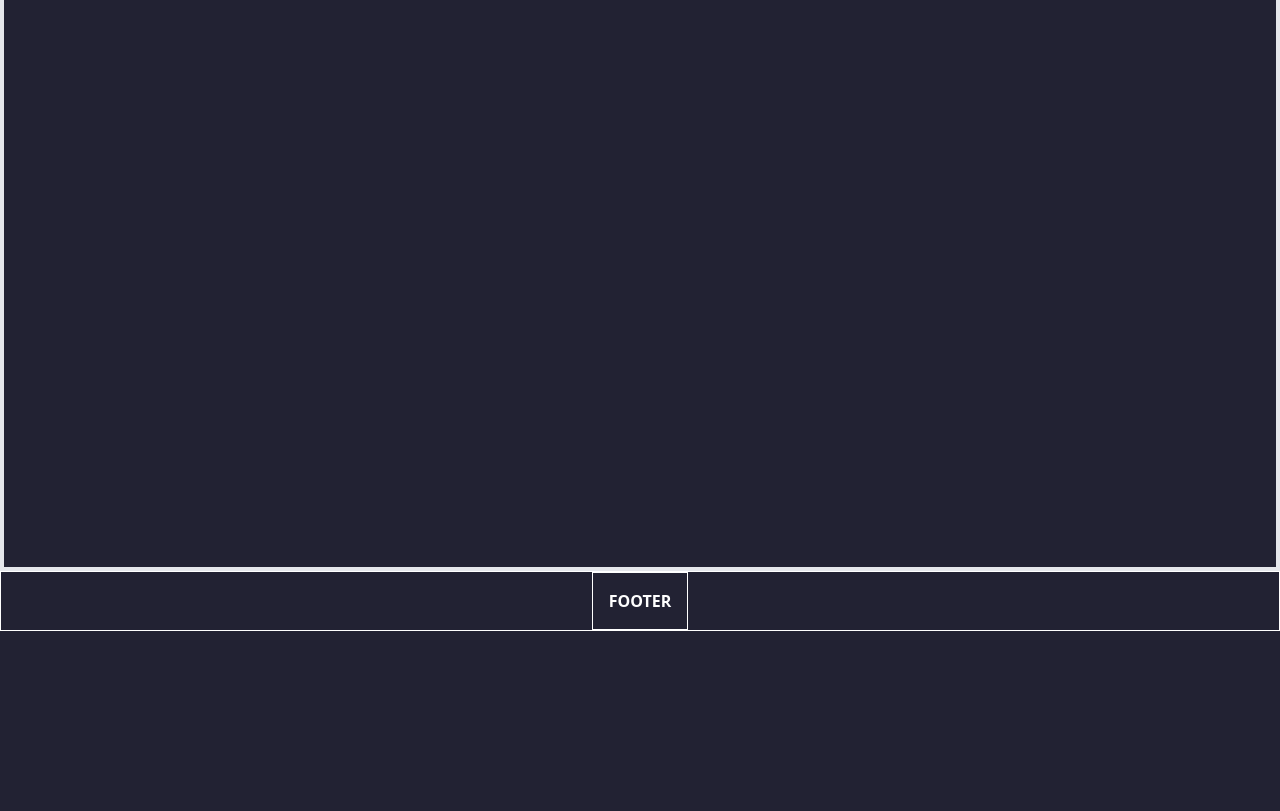
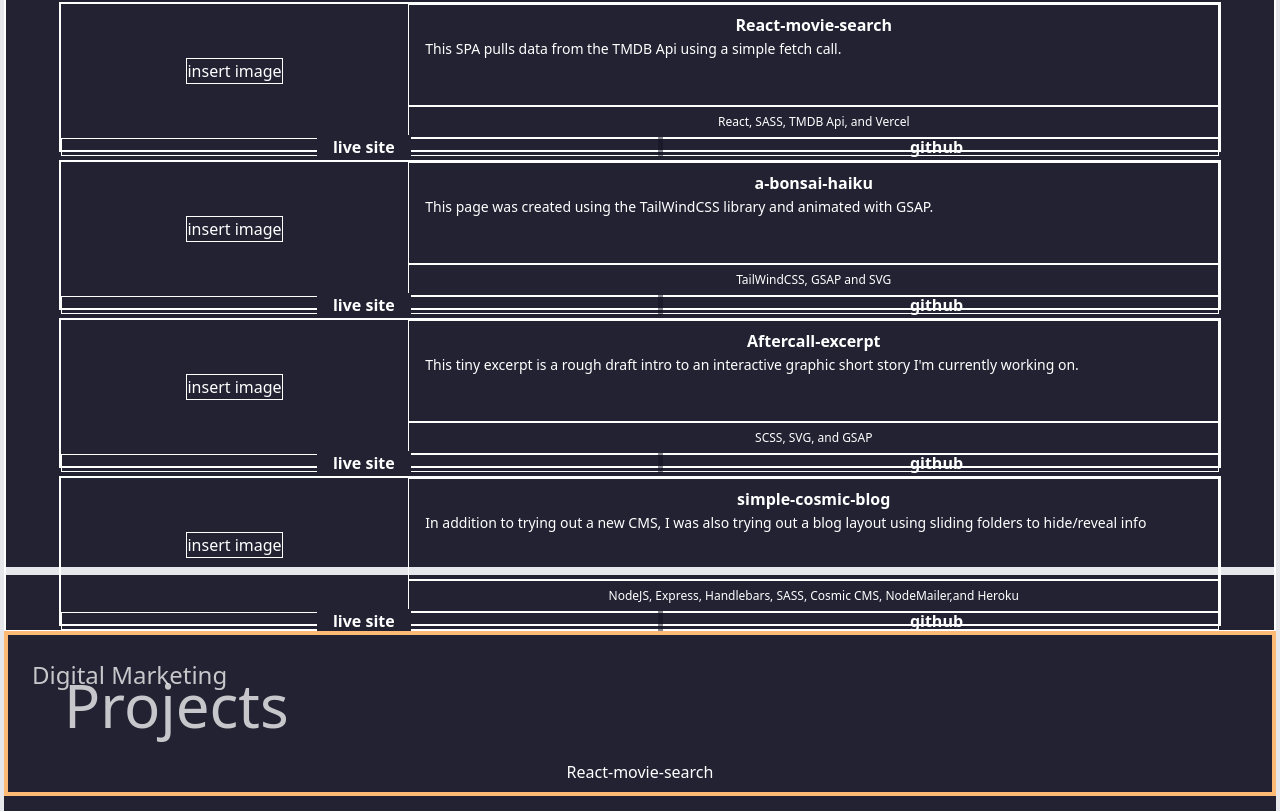
Before and after one commit to GSdaBlessedFist/PORTFOLIO_v3, a Next.js app: page / in a window 1280 px wide. Shown: the part 1089-1900 px from the top of the page. Before the commit the page ends 1720 px from the top, so only its background shows below. Built offline with nearby package versions, Linux system fonts and the light colour scheme.

Commit message:
1)Finished the webDev projects section...NEXT:: digitalMarketingProject section

```diff
--- a/components/Layout.js
+++ b/components/Layout.js
@@ -3,26 +3,26 @@ import Link from "next/link";
 export default function Layout({children}){
 
 	return (<>
-		    <div className="container mx-auto w-screen md:container md:mx-auto sticky top-0 b" id="topNavBar">
+		    <div className="container mx-auto w-screen md:container md:mx-auto sticky top-0  b" id="topNavBar">
 		      <div className=" flex justify-between" id="topNavarInner">
-		        <a className="bg-[#223] p-4 b" href="#">LOGO</a>
+		        <a className="button p-4 b" href="#">LOGO</a>
 		        <div className="flex " id="topNavBarMenuGroup">
 
-		          	<Link href="#" className="active" id="topNavBarMenu-home">
-		          		<a className="bg-[#223] hover:bg-[#334] p-2 h-full flex items-center  b">Home</a>
+		          	<Link href="#" id="topNavBarMenu-home" className="active" >
+		          		<a className="button p-2 h-full flex items-center  b">Home</a>
 		          	</Link>
-		          	<Link href="#webDevSection" className="" id="topNavBarMenu-webDevSection">
-		         		<a className="bg-[#223] p-2 h-full flex items-center  b">Development</a>
+		          	<Link href="#web-development" id="topNavBarMenu-webDevSection" className="">
+		         		<a className="button p-2 h-full flex items-center  b">Development</a>
 		         	</Link>
-		         	<Link href="#emailDevSection" className="" id="topNavBarMenu-emailDevSection">
-		         		<a className="bg-[#223] p-2 h-full flex items-center b">Marketing</a>
+		         	<Link href="#digital-marketing" id="topNavBarMenu-emailDevSection" className="">
+		         		<a className="button p-2 h-full flex items-center b">Marketing</a>
 		         	</Link>
 		        </div>
 		      </div>
 		    </div>
 		    {children}
 		    <div id="footer">
-		    	<div className="container mx-auto w-screen md:container md:mx-auto b">
+		    	<div className="container mx-auto w-screen md:container md:mx-auto sticky bottom-0 b">
 		    		<div className=" flex justify-center " id="footerInner">
 		    			<p className="p-4 b">FOOTER</p>
 		    		</div>
--- a/components/Microblog.js
+++ /dev/null
@@ -1,22 +0,0 @@
-import {useState} from "react";
-import {microblog_entries} from "./microblog-entries";
-
-export const getStaticProps = async()=>{
-		console.log(typeof microblog_entries)
-    return{
-      props: {
-        microBlogEntries: microblog_entries
-      }
-    }
-}
-
-const function Microblog({microBlogEntries}){
-
-
-	return (<>
-		{microBlogEntries.map((entry)=>{
-			<div>entry.messag</div>
-		})}
-
-	</>)
-}
--- /dev/null
+++ b/data/emailProjectInfo.js
@@ -0,0 +1,14 @@
+const emailProjectInfo = [
+	{
+		id: "react-movie-search",
+		name: "React-movie-search",
+		goal: "This app pulls from The Movie Database(TMDB) Api to find general info on quite a few movies.",
+		description: "This SPA pulls data from the TMDB Api using a simple fetch call.",
+		techStack: "React, SASS, TMDB Api, and Vercel",
+		screenShot: "images/movie-search-screenshot.png",
+		url: "https://tmdb-movie-search-cxueep507-gsdablessedfist.vercel.app/",
+		git: "https://github.com/GSdaBlessedFist/TMDB-Movie-Search"
+	}
+];
+
+export default emailProjectInfo;
--- a/pages/index.js
+++ b/pages/index.js
@@ -1,18 +1,28 @@
 import {useState,useEffect} from "react";
+import Head from "next/head";
+import Link from "next/link";
 import Image from 'next/image';
-import projectPieces from "../components/projectInfo";
-import {microblog_entries} from "../components/microblog-entries";
+import projectPieces from "../data/projectInfo";
+import emailProjectPieces from "../data/emailProjectInfo";
+import {microblog_entries} from "../data/microblog-entries";
+
 
 export default function Home() {
 
   const [projects,setProjects] = useState(projectPieces);
+  const [emailProjects,setEmailProjects] = useState(emailProjectPieces);
   const [microblogPhrase,setMicroblogPhrase]= useState('Idea of the day');
 
   useEffect(()=>{
     setMicroblogPhrase(microblog_entries[Math.floor(Math.random()*microblog_entries.length)].message)
-  },[])
+  })
 
   return (<>
+
+    <Head>
+      <title>JZ-Portfolio</title>
+    </Head>
+
     <section className="container px-6 mx-auto h-screen border border-4 flex flex-col justify-center items-center" id="landingPage">
       <table className="table table-auto border">
         <tbody>
@@ -36,12 +46,13 @@ export default function Home() {
     </section>
 
     <WebDevSection projects={projects}/>
+    <EmailDevSection emailProjects={emailProjects}/>
   </>)
 }
 
 const WebDevSection = ({projects})=>{
   return(<>
-    <section className="container  mx-auto h-screen border border-4 flex flex-col " id="webDevSection">
+    <section className="container mx-auto h-screen border border-4 flex flex-col " id="web-development">
       <table className="relative top-14 table table-fixed b">
         <tbody>
           <tr id="webDev-title-row">
@@ -50,10 +61,70 @@ const WebDevSection = ({projects})=>{
               <span className="pl-8 relative top-[-1rem] text-6xl ">Projects</span>
             </td>
           </tr>
-          <tr id="webDev-items-row">
+          <tr id="webDev-links-row" className="flex flex-wrap justify-evenly">
+            {projects.map((project)=>{
+              return (<>
+                <td className="shrink-0 p-2 button" key="{project.id}">
+                  <Link href={`#${project.id}`}><a className=" h-full" id={`${project.id}-link`}>{project.name}</a></Link>
+                </td>
+              </>)
+            })}
+          </tr>
+          <tr id="webDev-items-row" className="flex flex-col pt-4 b">
+            {projects.map((project)=>{
+              return (<>
+                <div id={`${project.id}`} className="w-11/12 mx-auto my-1 b" key={`${project.id}-container`}>
+                  <div id={`${project.id}-grid`} className="grid grid-cols-[30%_auto] grid-rows-[70%_22%_8%] h-42 b">
+                    <div id={`${project.id}-screenshot`} className="col-span-1 row-span-2 m-auto b">insert image</div>
+                    <div id={`${project.id}-info`} className="p-4 pt-1  b">
+                      <h1 id={`${project.id}-title`} className="text-center py-1 font-bold ">{project.name}</h1>
+                      <p id={`${project.id}-description`} className="text-sm leading-4">{project.description}</p>
+                    </div>
+                    <div id={`${project.id}-techStack`} className="text-xs flex items-center justify-center p-2 text-center b">
+                      {project.techStack}
+                    </div>
+                    <div id={`${project.id}-external-links-group`} className="col-span-2 row-start-3 flex items-center justify-evenly p-2 b">
+                      <Link href={project.url} className="">
+                        <a id={`${project.id}-url`} className="font-bold button px-4" target="_blank">live site</a>
+                      </Link>
+                      <div className="spacer"> </div>
+                      <Link href={project.git}>
+                        <a id={`${project.id}-github`} className="font-bold" target="_blank">github</a>
+                      </Link>
+                    </div>
+                  </div>
+                </div>
+              </>)
+            })}
+          </tr>
+        </tbody>
+      </table>
 
+    </section>
+  </>)
+}
+
+const EmailDevSection = ({emailProjects})=>{
+
+  return (<>
+    <section className="container  mx-auto h-screen border border-4 flex flex-col " id="digital-marketing">
+      <table className="relative top-14 table table-fixed o">
+        <tbody>
+          <tr id="digitalMarketing-title-row">
+            <td className="pl-6 pt-6 text-2xl text-white/75">
+              Digital Marketing<br/>
+              <span className="pl-8 relative top-[-1rem] text-6xl ">Projects</span>
+            </td>
           </tr>
-
+          <tr id="digitalMarketing-links-row" className="flex flex-wrap justify-evenly">
+            {emailProjects.map((emailproject)=>{
+              return (<>
+                <td className="shrink-0 p-2 button" key="{emailproject.id}">
+                  <Link href={`#${emailproject.id}`}><a className=" h-full" id={`${emailproject.id}-link`}>{emailproject.name}</a></Link>
+                </td>
+              </>)
+            })}
+          </tr>
         </tbody>
       </table>
     </section>
--- a/styles/globals.css
+++ b/styles/globals.css
@@ -7,9 +7,16 @@
     @apply border border-white;
   }
   .o {
-    @apply border border-orange-60;
+    @apply border border-4 border-orange-300;
+  }
+  .button {
+    @apply bg-[#223] hover:bg-[#334];
+  }
+  .spacer{
+    @apply w-[5px] h-[20px] bg-[#112]/50;
   }
 }
+
  html {
   scroll-behavior: smooth;
 }
```
Also changed, not shown: data/microblog-entries.js (renamed from components/microblog-entries.js), data/projectInfo.js (renamed from components/projectInfo.js).
